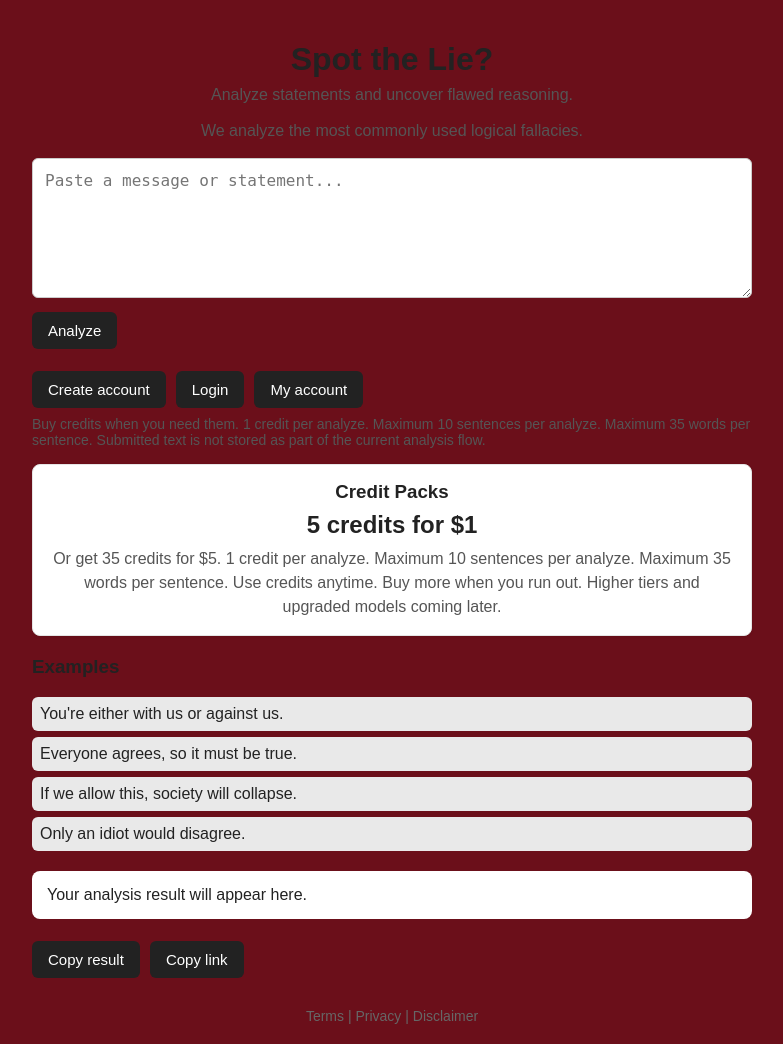
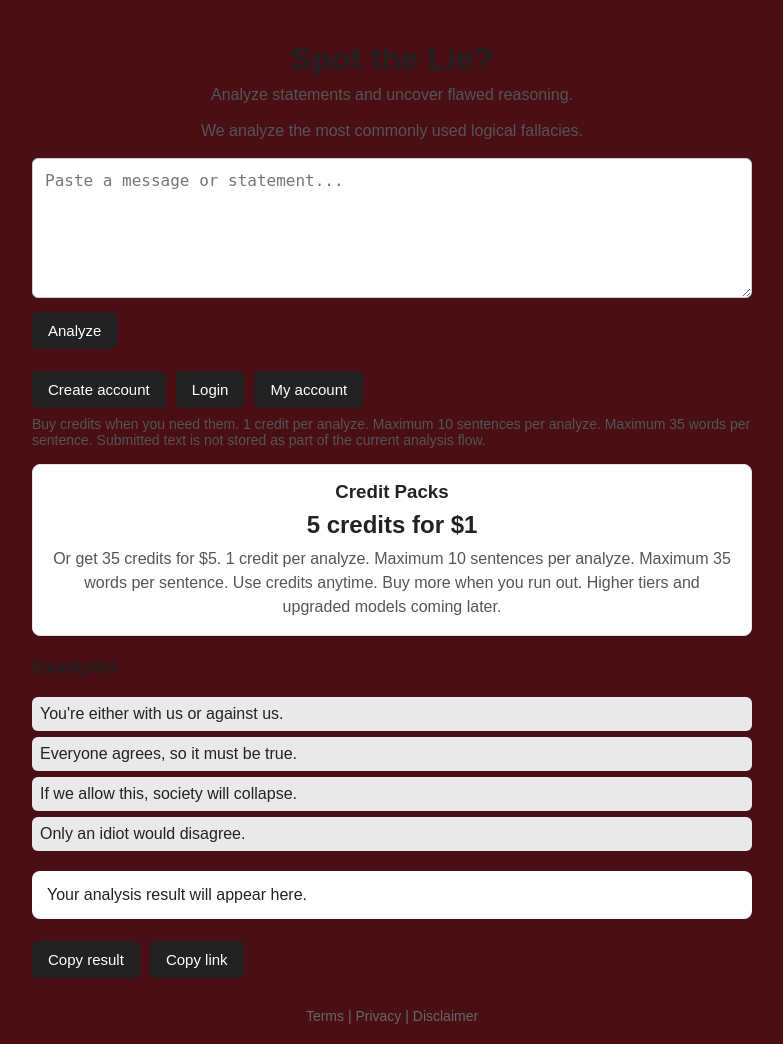
Before and after one commit to ellisward45-eng/logical-fallacy-analyzer, a Flask app: page / in a window 1280 px wide. Shown: the whole page, without its empty margins (248-1031 px from the left). Run offline with Flask 3, Linux system fonts and the light colour scheme; parts of the project's set-up code (start-up, migrations or seed data) failed here and were passed over.

Commit message:
Adjust burgundy to less purple tone

```diff
--- a/templates/index.html
+++ b/templates/index.html
@@ -12,7 +12,7 @@
       max-width: 720px;
       margin: auto;
       padding: 20px;
-      background: #6b0f1a;
+      background: #4a0f14;
       color: #222;
     }
 
```
